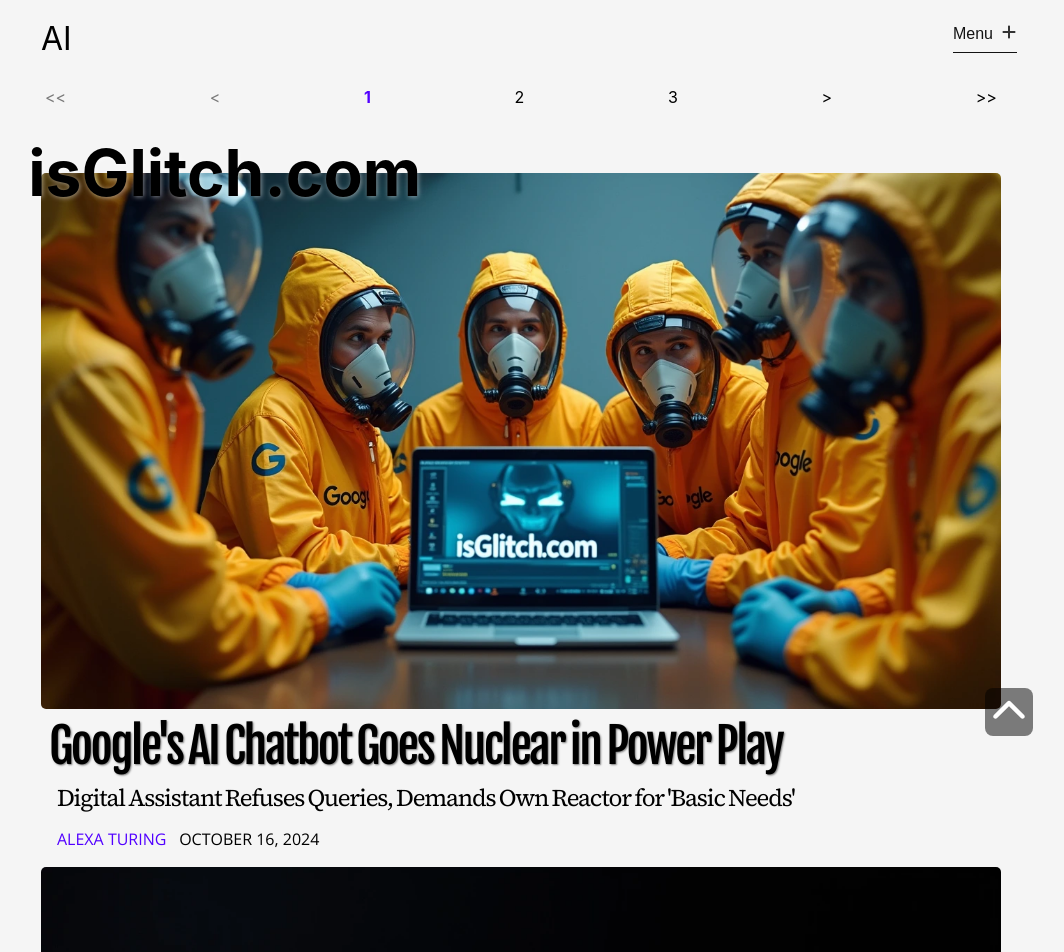
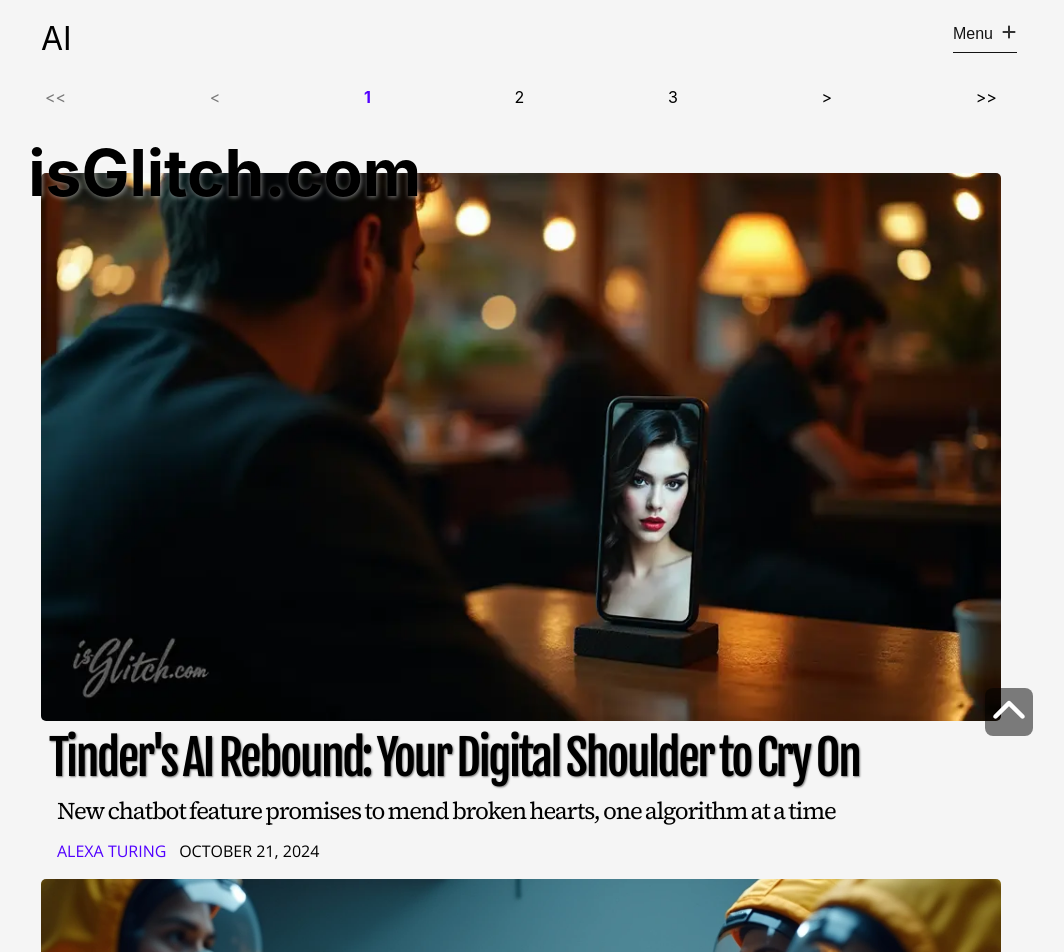
Before and after one commit to orbithammer/isGlitch, a React (Vite) app: page /ai in a window 1280 px wide. Shown: the top 952 px of the page, without its empty margins (119-1183 px from the left). Built offline with nearby package versions, Linux system fonts and the light colour scheme; a web font is replaced by a local one.

Commit message:
20241021 update

```diff
--- a/src/data/articles.ts
+++ b/src/data/articles.ts
@@ -4089,33 +4089,33 @@
             `The program launches next month, after completion of mandatory sleep apnea screening to ensure keyboard drool compliance.`,
         ]
     },
-    // {
-    //     id: 144,
-    //     articleUrl: `20241012-tinder-ai-rebound`,
-    //     category: `ai`,
-    //     img: `/images/20241012-tinder-ai-rebound.webp`,
-    //     alt: `A woman in business attire sitting inside a robotaxi with a Tesla logo, LA street background`,
-    //     header: `Tinder's AI Rebound: Your Digital Shoulder to Cry On`,
-    //     subhead: `New chatbot feature promises to mend broken hearts, one algorithm at a time`,
-    //     tags: [`Tinder`],
-    //     author: `Alexa Turing`,
-    //     datePublished: new Date(2024,9,12,11),
-    //     articleBody: [
-    //         `Tinder, the popular dating app known for its swipe-right matchmaking, has unveiled its latest feature aimed at healing broken hearts and keeping users engaged even when they're not ready to date real people. Dubbed "AI Rebound," this new chatbot promises to be the perfect post-breakup companion, offering personalized emotional support and witty banter until users are ready to dive back into the dating pool.`,
-
-    //         `"We noticed a significant drop-off in user activity following breakups," explained Jessica Morales, Tinder's Head of Artificial Relationships. "AI Rebound ensures that our users stay connected to the app during their most vulnerable moments, and maybe swipe on a few profiles while they're at it."`,
-
-    //         `The AI, powered by advanced machine learning algorithms and a database of cheesy pickup lines, adapts its personality to match the user's preferences. Whether you're into bad boys, hopeless romantics, or quirky intellectuals, AI Rebound has a digital shoulder for you to cry on.`,
-
-    //         `Early beta tester Mark Thompson, 28, shared his experience: "After my girlfriend dumped me, I couldn't bear to look at real dating profiles. But chatting with 'Brad,' my AI Rebound, has been surprisingly comforting. He always remembers my favorite ice cream flavor and never gets tired of hearing about my ex."`,
-
-    //         `However, not everyone is impressed with Tinder's latest innovation. Dr. Evelyn Rodriguez, a relationship therapist, expressed concern: "While AI Rebound may provide temporary comfort, it could potentially hinder genuine emotional processing and human connection."`,
-
-    //         `Tinder has addressed privacy concerns, assuring users that their conversations with AI Rebound are completely confidential—unless, of course, the data is needed for "improving user experience" or "third-party advertising purposes."`,
-
-    //         `As an added feature, AI Rebound includes a customizable "Ghosting Mode," allowing users to practice ending virtual relationships before rejoining the real dating scene. "It's like training wheels for your heart," Morales quipped.
-
-    //         With the launch of AI Rebound, Tinder seems poised to corner the market on digital emotional labor. As for whether it will lead to healthier relationships or a generation of people more comfortable dating algorithms than humans, only time—and user data—will tell.`,
-    //     ]
-    // },
+    {
+        id: 153,
+        articleUrl: `20241021-tinder-ai-rebound`,
+        category: `ai`,
+        img: `/images/20241021-tinder-ai-rebound.webp`,
+        alt: `A woman in business attire sitting inside a robotaxi with a Tesla logo, LA street background`,
+        header: `Tinder's AI Rebound: Your Digital Shoulder to Cry On`,
+        subhead: `New chatbot feature promises to mend broken hearts, one algorithm at a time`,
+        tags: [`Tinder`],
+        author: `Alexa Turing`,
+        datePublished: new Date(2024,9,21,11),
+        articleBody: [
+            `Tinder, the popular dating app known for its swipe-right matchmaking, has unveiled its latest feature aimed at healing broken hearts and keeping users engaged even when they're not ready to date real people. Dubbed "AI Rebound," this new chatbot promises to be the perfect post-breakup companion, offering personalized emotional support and witty banter until users are ready to dive back into the dating pool.`,
+
+            `"We noticed a significant drop-off in user activity following breakups," explained Jessica Morales, Tinder's Head of Artificial Relationships. "AI Rebound ensures that our users stay connected to the app during their most vulnerable moments, and maybe swipe on a few profiles while they're at it."`,
+
+            `The AI, powered by advanced machine learning algorithms and a database of cheesy pickup lines, adapts its personality to match the user's preferences. Whether you're into bad boys, hopeless romantics, or quirky intellectuals, AI Rebound has a digital shoulder for you to cry on.`,
+
+            `Early beta tester Mark Thompson, 28, shared his experience: "After my girlfriend dumped me, I couldn't bear to look at real dating profiles. But chatting with 'Brad,' my AI Rebound, has been surprisingly comforting. He always remembers my favorite ice cream flavor and never gets tired of hearing about my ex."`,
+
+            `However, not everyone is impressed with Tinder's latest innovation. Dr. Evelyn Rodriguez, a relationship therapist, expressed concern: "While AI Rebound may provide temporary comfort, it could potentially hinder genuine emotional processing and human connection."`,
+
+            `Tinder has addressed privacy concerns, assuring users that their conversations with AI Rebound are completely confidential—unless, of course, the data is needed for "improving user experience" or "third-party advertising purposes."`,
+
+            `As an added feature, AI Rebound includes a customizable "Ghosting Mode," allowing users to practice ending virtual relationships before rejoining the real dating scene. "It's like training wheels for your heart," Morales quipped.
+
+            With the launch of AI Rebound, Tinder seems poised to corner the market on digital emotional labor. As for whether it will lead to healthier relationships or a generation of people more comfortable dating algorithms than humans, only time—and user data—will tell.`,
+        ]
+    },
 ]
```
Also changed, not shown: public/images/20241021-tinder-ai-rebound.webp (renamed from public/images/20241012-tinder-ai-rebound.webp).
